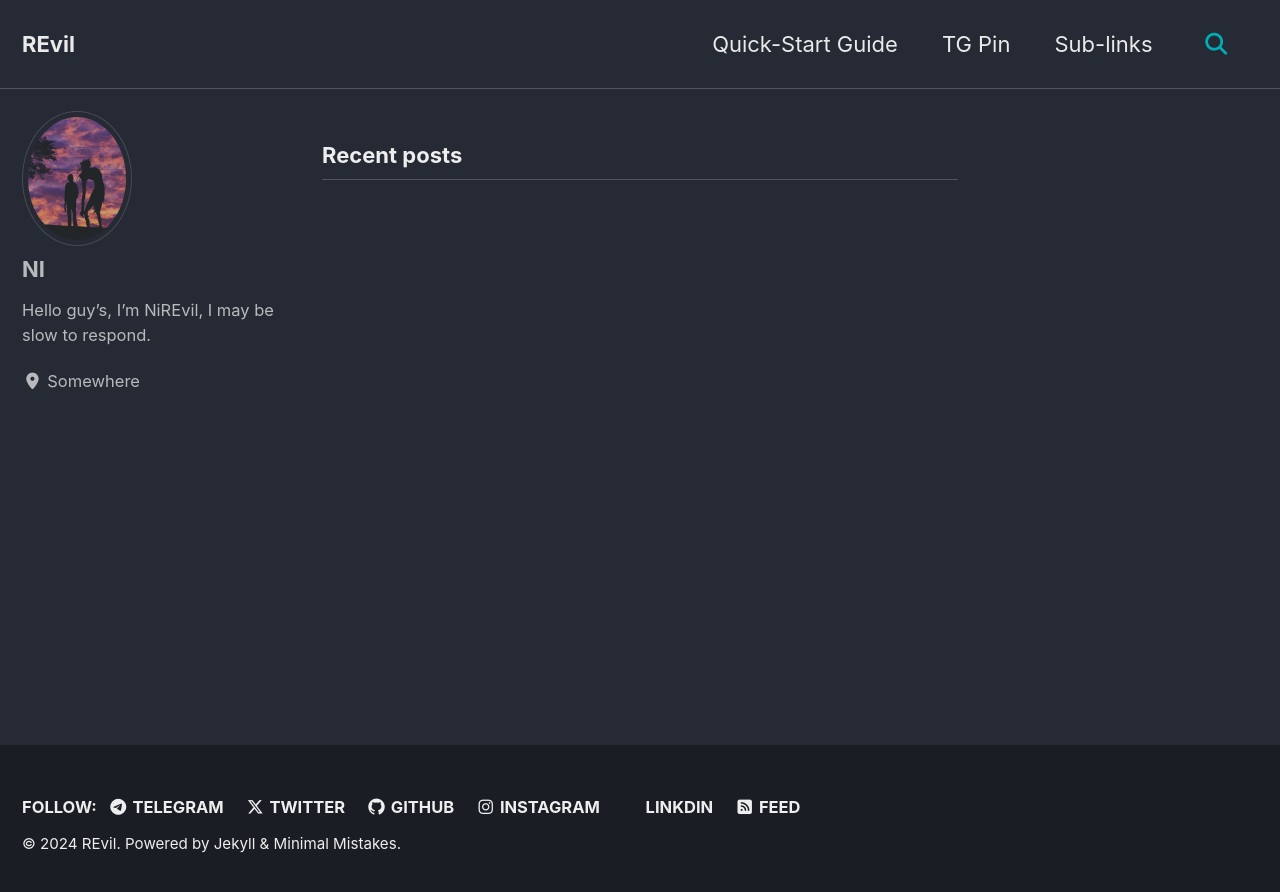
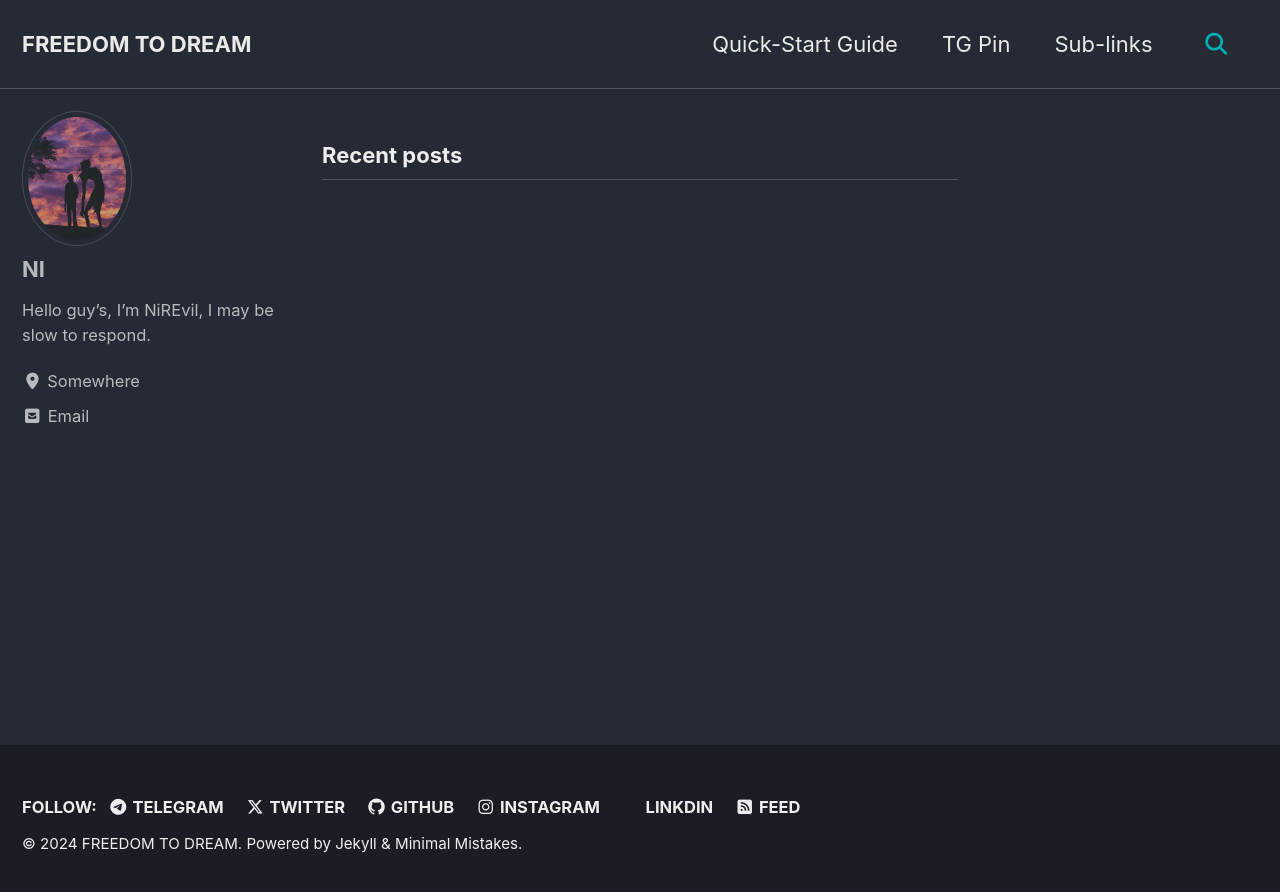
Before and after one commit to NiREvil/nirevil.github.io, a Jekyll site: the page built from index.html, in a window 1280 px wide. Shown: the top 892 px of the page. Built offline with Jekyll 4.4.1, drawn with Linux system fonts in a browser that asks for light colours; cached includes are drawn as plain includes; the list of posts is cut into pages by our own code; part of the change alters nothing that is shown.

Commit message:
Update _config.yml

```diff
--- a/_config.yml
+++ b/_config.yml
@@ -1,36 +1,29 @@
-# Welcome to Jekyll!
+# Welcome Dude
 #
-# This config file is meant for settings that affect your entire site, values
-# which you are expected to set up once and rarely need to edit after that.
-# For technical reasons, this file is *NOT* reloaded automatically when you use
-# `jekyll serve`. If you change this file, please restart the server process.
-
 # Theme Settings
 #
 # Review documentation to determine if you should use `theme` or `remote_theme`
 # https://mmistakes.github.io/minimal-mistakes/docs/quick-start-guide/#installing-the-theme
 
-# theme                  : "minimal-mistakes-jekyll"
-# remote_theme           : "mmistakes/minimal-mistakes"
 minimal_mistakes_skin    : "dark" # "air", "aqua", "contrast", "dark", "dirt", "neon", "mint", "plum", "sunrise"
 
 # Site Settings
 locale                   : "en-US"
 rtl                      : # true, false (default) # turns direction of the page into right to left for RTL languages
-title                    : "REvil"
+title                    : "FREEDOM TO DREAM"
 title_separator          : "-"
 subtitle                 : # site tagline that appears below site title in masthead
 name                     : "NiREvil"
 description              : "v2ray Subscriptions for free"
-url                      : # the base hostname & protocol for your site e.g. "https://mmistakes.github.io"
+url                      : https://nirevil.github.io/  # the base hostname & protocol for your site e.g. "https://mmistakes.github.io"
 baseurl                  : # the subpath of your site, e.g. "/blog"
-repository               : # GitHub username/repo-name e.g. "mmistakes/minimal-mistakes"
+repository               : "NiREvil/nirevil.github.io"  # GitHub username/repo-name e.g. "mmistakes/minimal-mistakes"
 teaser                   : # path of fallback teaser image, e.g. "/assets/images/500x300.png"
 logo                     : # path of logo image to display in the masthead, e.g. "/assets/images/88x88.png"
 masthead_title           : # overrides the website title displayed in the masthead, use " " for no title
 breadcrumbs              : # true, false (default)
 words_per_minute         : 200
-enable_copy_code_button  : # true, false (default)
+enable_copy_code_button  : true  # true, false (default)
 copyright                : # "copyright" name, defaults to site.title
 copyright_url            : # "copyright" URL, defaults to site.url
 comments:
@@ -57,8 +50,8 @@ comments:
     strict               : # 1 for enabled, 0 for disabled (default)
     input_position       : # "top", "bottom" # The comment input box will be placed above or below the comments
     emit_metadata        : # 1 for enabled, 0 for disabled (default) # https://github.com/giscus/giscus/blob/main/ADVANCED-USAGE.md#imetadatamessage
-    lang                 : # "en" (default)
-    lazy                 : # true, false # Loading of the comments will be deferred until the user scrolls near the comments container.
+    lang                 : "en"  # "en" (default)
+    lazy                 : true  # true, false # Loading of the comments will be deferred until the user scrolls near the comments container.
   staticman:
     branch               : # "master"
     endpoint             : # "https://{your Staticman v3 API}/v3/entry/github/"
@@ -69,7 +62,7 @@ atom_feed:
   path                   : # blank (default) uses feed.xml
   hide                   : # true, false (default)
 search                   : true
-search_full_content      : # true, false (default)
+search_full_content      : true  # true, false (default)
 search_provider          : # lunr (default), algolia, google
 lunr:
   search_within_pages    : true
@@ -80,7 +73,7 @@ algolia:
   powered_by             : true
 google:
   search_engine_id       : "2248d14d57b474e18"
-  instant_search         : # false (default), true
+  instant_search         : true  # false (default), true
 
 # SEO Related
 google_site_verification :
@@ -91,7 +84,7 @@ baidu_site_verification  :
 
 # Social Sharing
 twitter:
-  username               : NiREvil_
+  username               :
 facebook:
   username               :
   app_id                 :
@@ -124,7 +117,7 @@ author:
   avatar           : "assets/images/bio-photo.jpg"
   bio              : "Hello guy's, I'm NiREvil, I may be slow to respond."
   location         : "Somewhere"
-  email            :
+  email            : "mailto:nirevil2020@gmail.com"
   links:
     - label: "Email"
       icon: "fas fa-fw fa-envelope-square"
```
